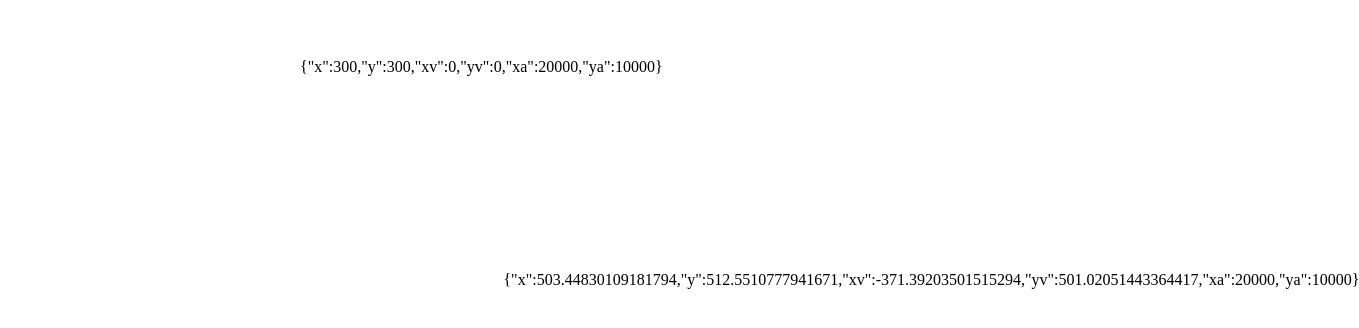
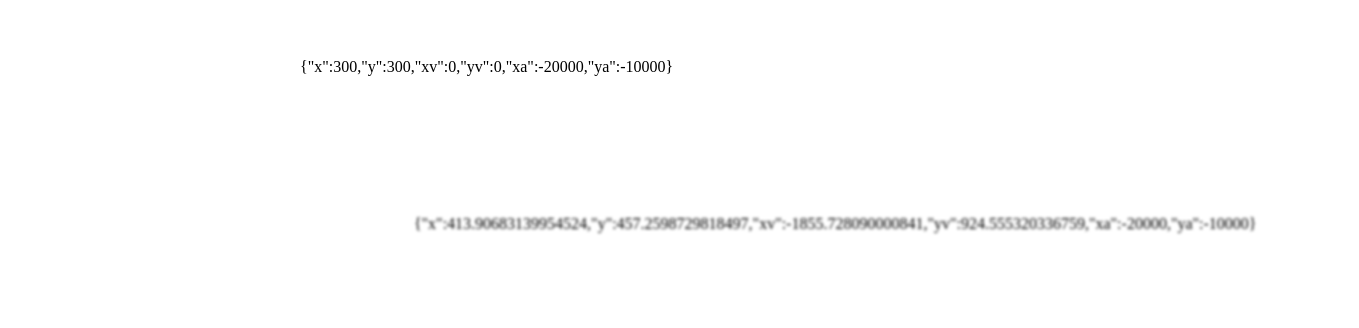
Before and after one commit to Blake-Dowling/Typescript-Physics-Simulator, a React (Create React App) app: page / in a window 1280 px wide. Shown: the part 242-570 px from the top of the page, 1359 px wide, since content can reach past the window. Built offline with nearby package versions, Linux system fonts and the light colour scheme.

Commit message:
Changed time projection to position instead of delta

```diff
--- a/src/index.tsx
+++ b/src/index.tsx
@@ -19,7 +19,7 @@ export default function Index() {
     setObList((prevObList) => {
       const newObList = [...prevObList]
       newObList.push(new ob(500, 500));
-      // newObList.push(new ob(500, 500));
+      // newObList.push(new ob(400, 400));
       return newObList;
     });
     setMagList((prevObList) => {
@@ -37,17 +37,33 @@ export default function Index() {
     //******************** Iterate Objects, Update Velocity and Position ********************/
     setObList(prevObList => {
       const newObList = [...prevObList]
-      for(const obj of newObList){
-        //******************** Check and Handle Collision ********************/
-        if(!obj.bounds(Dir.y, T, SCREEN_HEIGHT)
-          && !obj.bounds(Dir.y, T, 0)
-          && !obj.bounds(Dir.x, T, SCREEN_WIDTH)
-          && !obj.bounds(Dir.x, T, 0)
-          ){
+      for(let i=0; i<newObList.length; i++){
+        const obj = newObList[i];
+        let collision = false;
+        //******************** Check and Handle Bound Collision ********************/
+        collision = obj.bounds(Dir.y, T, SCREEN_HEIGHT)
+          || obj.bounds(Dir.y, T, 0)
+          || obj.bounds(Dir.x, T, SCREEN_WIDTH)
+          || obj.bounds(Dir.x, T, 0);
+        if(!collision)
+
+          for(let j=0; j<newObList.length; j++){
+            if(j != i){
+              const obj_other = newObList[j];
+              collision = obj.bounds(Dir.y, T, obj_other.y)
+                || obj.bounds(Dir.x, T, obj_other.x);
+              if(collision){
+                break;
+              }
+            }
+          }
+
           //******************** Otherwise Simply Move ********************/
-          obj.move(T);
-          obj.accl(T);
-        }
+          if(!collision){
+            obj.move(T);
+            obj.accl(T);
+          }
+
       }
     return newObList;
     });
--- a/src/ob.tsx
+++ b/src/ob.tsx
@@ -25,8 +25,8 @@ export class ob{
         this.y = y;
         this.xv = 0;
         this.yv = 0;
-        this.xa = 20000;
-        this.ya = 10000;
+        this.xa = -20000;
+        this.ya = -10000;
     }
 
 
@@ -40,7 +40,9 @@ export class ob{
       return ((0.5 * (this.ya * (td ** 2))) + (this.yv * td));
     }
 
+    calcTD2(obj1: ob, obj2: ob, dd: number){
 
+    }
     // Sideways trajectory projection - Calculates time at which
     // Ob will be at passed distance delta. It uses the quadratic
     // formula to piece together the + and - results of the
@@ -52,16 +54,19 @@ export class ob{
     // curves) or never reach dd (td = infinity). Because we are
     // detecting collisions, however, simply using the minimum
     // positive result provides the correct output.
-    calcTD(dir: Dir, dd: number){
+    calcTD(dir: Dir, pos: number){
+      let dd = 0;
       let d = 0;
       let v = 0;
       let a = 0;
       if(dir === Dir.x){
+        dd = pos - this.x;
         d = this.x;
         v = this.xv;
         a = this.xa;
       }
       else if(dir === Dir.y){
+        dd = pos - this.y;
         d = this.y;
         v = this.yv;
         a = this.ya;
@@ -103,8 +108,8 @@ export class ob{
     //******************** Check and Handle Collision ********************/
   bounds(dir: Dir, T: number, bound: number){
     const time_until_collision =
-          dir === Dir.x ? this.calcTD(Dir.x, bound - this.x) :
-          dir === Dir.y ? this.calcTD(Dir.y, bound - this.y) :
+          dir === Dir.x ? this.calcTD(Dir.x, bound ) :
+          dir === Dir.y ? this.calcTD(Dir.y, bound ) :
           NaN;
     console.log(time_until_collision)
     if(Number.isNaN(time_until_collision)){
```
